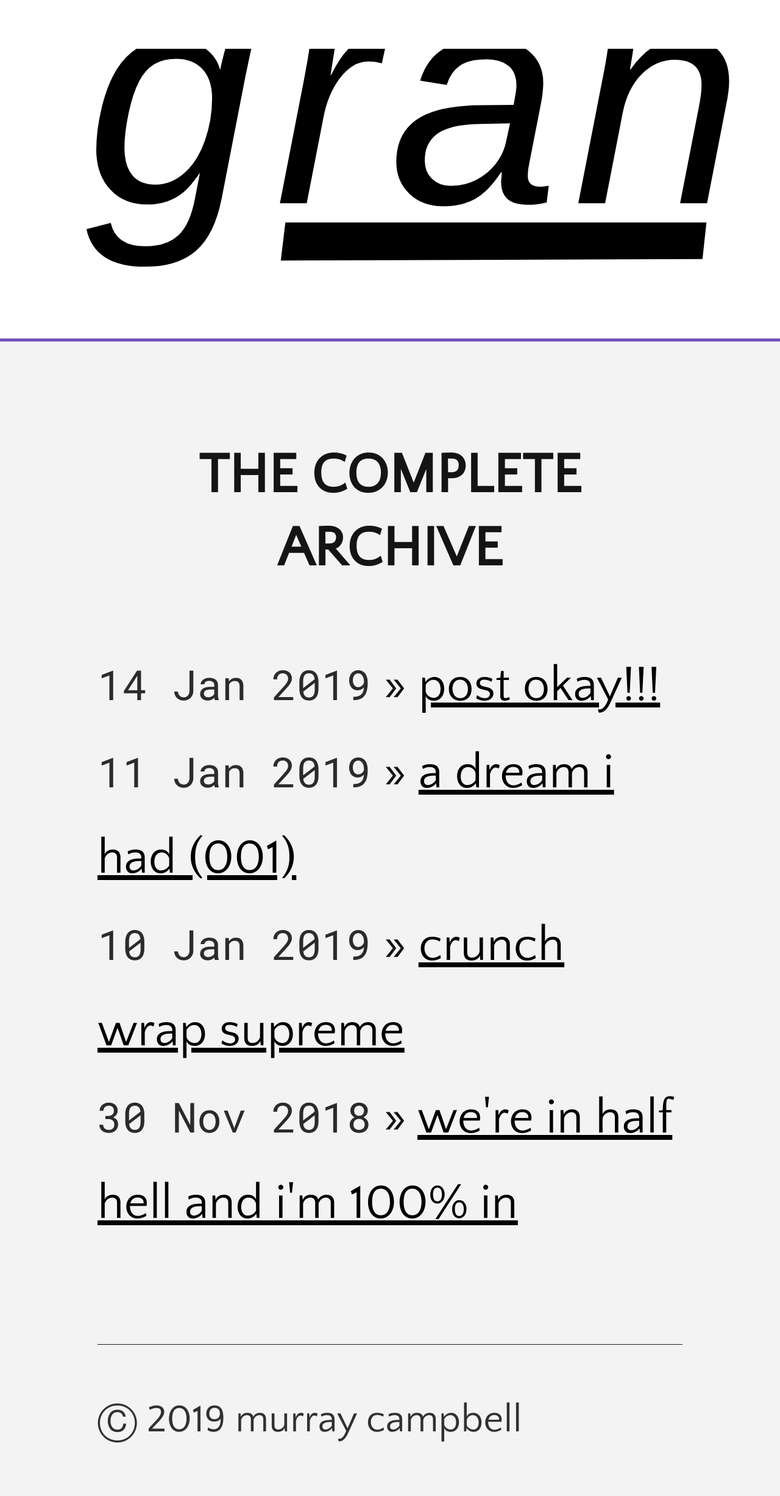
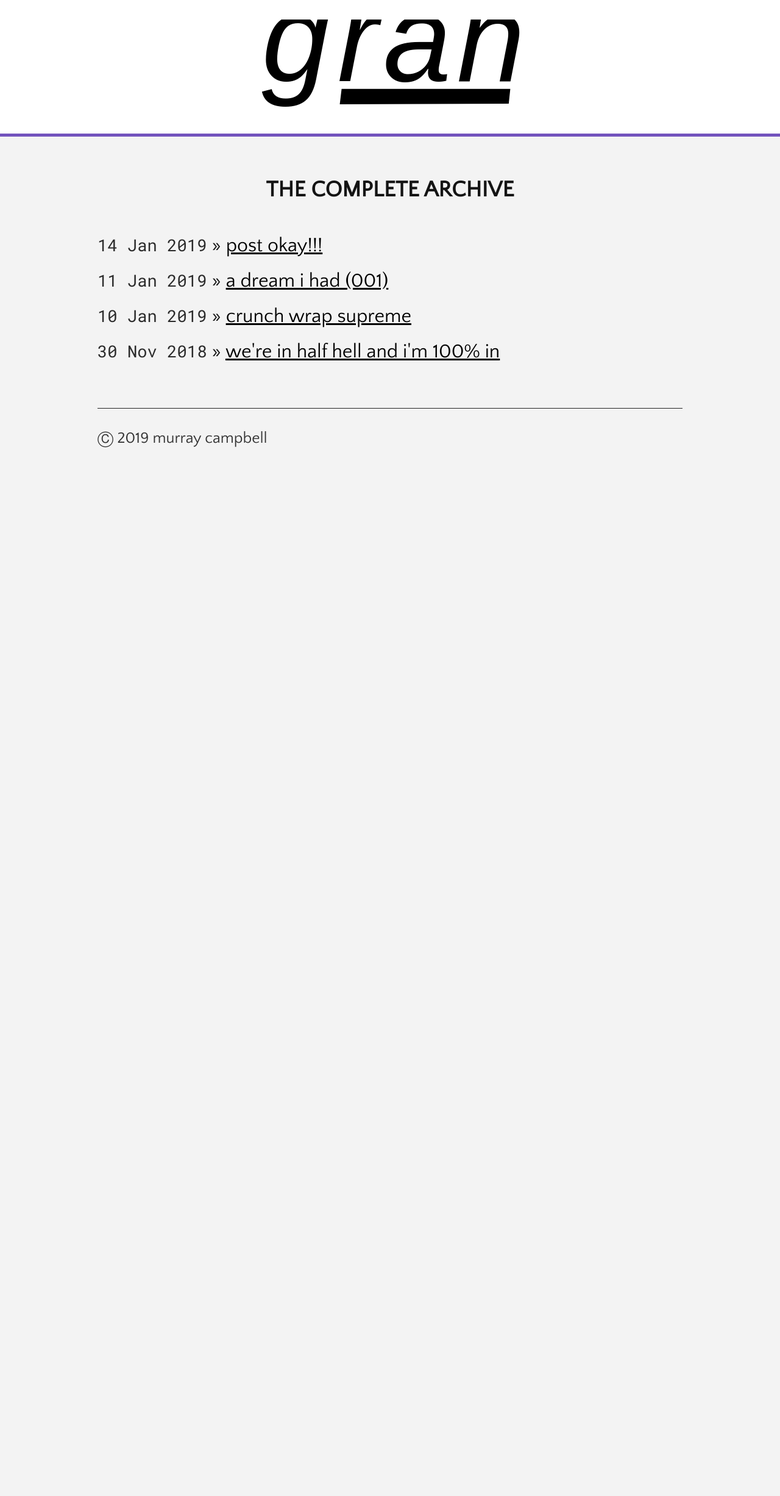
Before and after one commit to campmara/gran, a Jekyll site: the page built from index.html, in a window 1280 px wide. Shown: the whole page at 61% size. Built offline with Jekyll 4.4.1, drawn with Linux system fonts in a browser that asks for light colours; after the commit the page ends 900 px from its top, so only the background shows below that.

Commit message:
Update screen.css

```diff
--- a/assets/css/screen.css
+++ b/assets/css/screen.css
@@ -16,7 +16,7 @@ html, body {
 
 body {
   background-color: rgb(243, 243, 243);
-  font: 5vw 'Quattrocento Sans', sans-serif;
+  font: 2vw 'Quattrocento Sans', sans-serif;
   color: rgb(20, 20, 20);
   *font-size: small;
   text-align: center;
```
